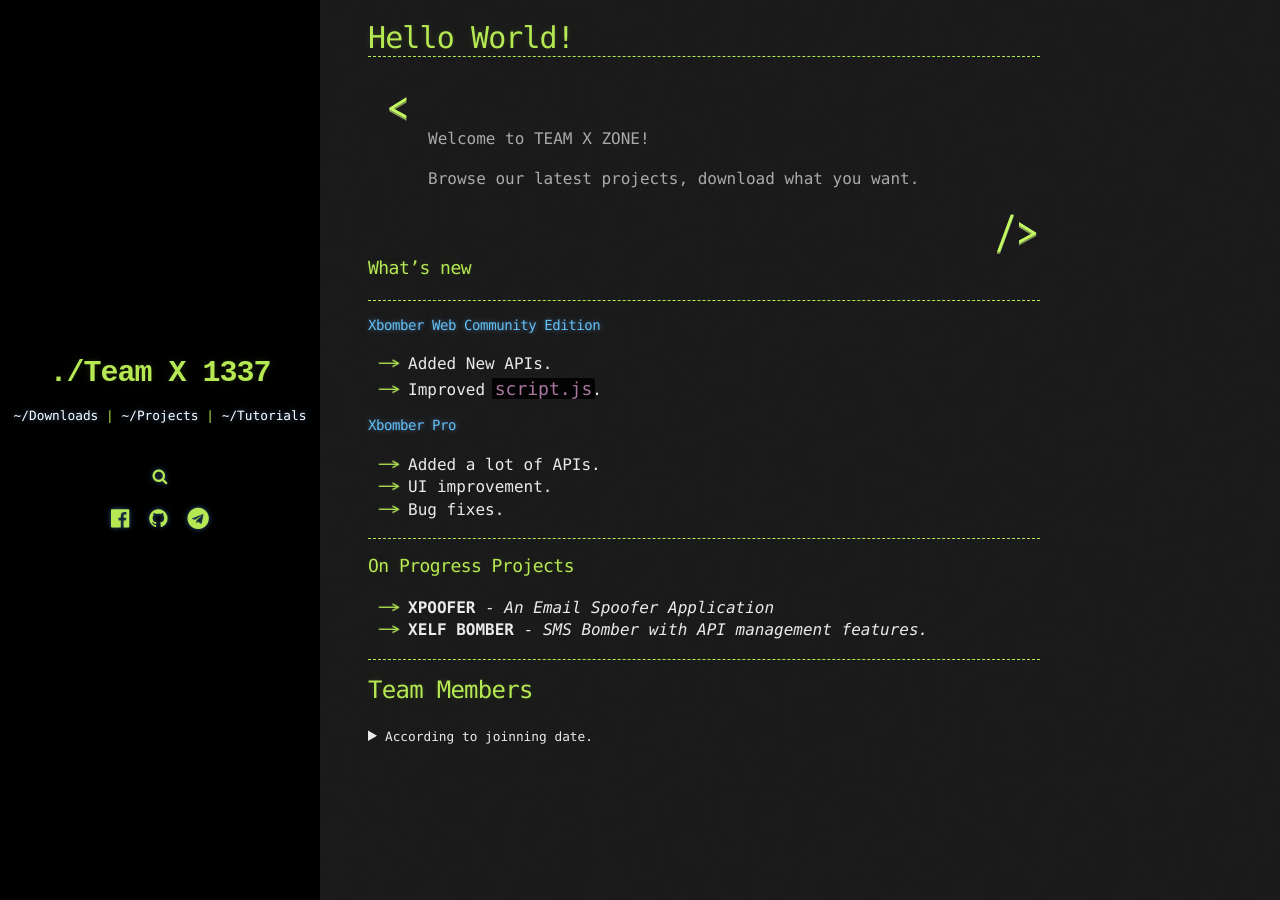
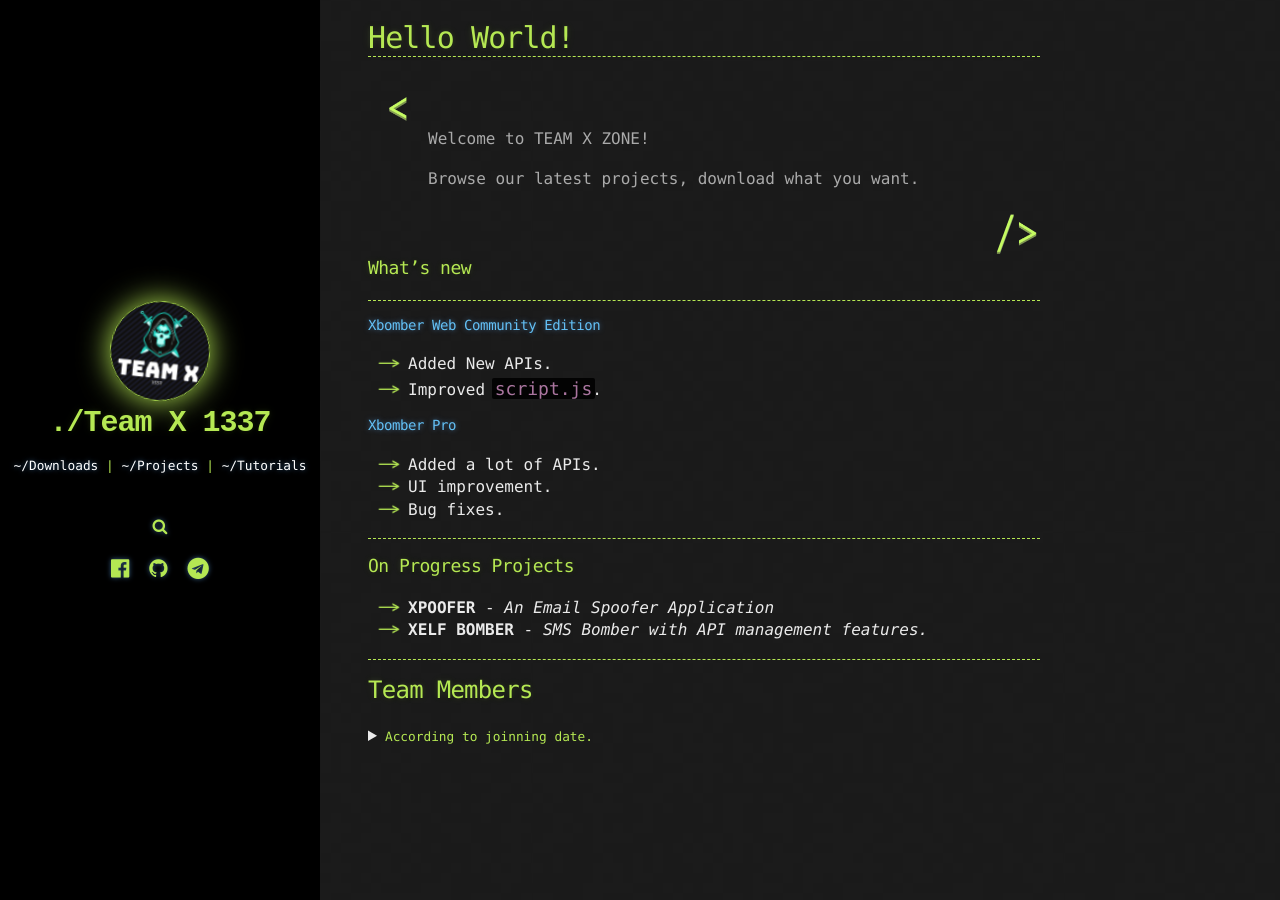
Before and after one commit to WeAreTeamX/weareteamx.github.io, a Jekyll site: the page built from _pages/index.md, in a window 1280 px wide. Built offline with Jekyll 4.4.1, drawn with Linux system fonts in a browser that asks for light colours; nearby versions of some CDN libraries; library files that are not in the unit come from our copies.

Commit message:
Added social meta tags
Added image spinner

```diff
--- a/_layouts/default.html
+++ b/_layouts/default.html
@@ -1,10 +1,28 @@
 <!DOCTYPE html>
-<html lang="{{ site.lang | default: "en-US" }}">
+<html lang="{{ site.lang | default: " en-US" }}">
 
 <head>
   <meta charset='utf-8'>
   <meta http-equiv="X-UA-Compatible" content="IE=edge">
   <meta name="viewport" content="width=device-width, initial-scale=1">
+
+  <!-- SEO / Google -->
+  <meta name="author" content="Shayer Mahmud Sowmik">
+  <meta name="description"
+    content="Official website of Team X 1337. Browse our latest cool projects and download crazy stuffs.">
+
+  <!-- Social: Facebook / Open Graph -->
+  <meta property="fb:app_id" content="858189118296094">
+  <meta property="og:url" content="https://weareteamx.github.io/">
+  <meta property="og:type" content="article">
+  <meta property="og:title" content="Team X 1337 Official Website">
+  <meta property="og:image" content="assets/images/logo.png" />
+  <meta property="og:description"
+    content="Official website of Team X 1337. Browse our latest cool projects and download crazy stuffs.">
+  <meta property="og:site_name" content="Team X 1337">
+  <meta property="article:author" content="https://www.facebook.com/ffsowmik">
+  <meta property="article:publisher" content="https://web.facebook.com/groups/team.x.official.community">
+
   <link rel="stylesheet" href="https://stackpath.bootstrapcdn.com/bootstrap/4.5.0/css/bootstrap.min.css"
     integrity="sha384-9aIt2nRpC12Uk9gS9baDl411NQApFmC26EwAOH8WgZl5MYYxFfc+NcPb1dKGj7Sk" crossorigin="anonymous">
   <script src="https://code.jquery.com/jquery-3.5.1.min.js"
@@ -20,7 +38,7 @@
     src="https://cdnjs.cloudflare.com/ajax/libs/mathjax/2.7.1/MathJax.js?config=TeX-AMS-MML_HTMLorMML">
     </script>
   <link rel="stylesheet" href="{{ '/assets/css/style.css?v=' | append: site.github.build_revision | relative_url }}">
-  <link rel="stylesheet" href="{{ "/assets/css/prism.css" | prepend: site.baseurl }}">
+  <link rel="stylesheet" href="{{ " /assets/css/prism.css" | prepend: site.baseurl }}">
   <link href="https://stackpath.bootstrapcdn.com/font-awesome/4.7.0/css/font-awesome.min.css" rel="stylesheet"
     integrity="sha384-wvfXpqpZZVQGK6TAh5PVlGOfQNHSoD2xbE+QkPxCAFlNEevoEH3Sl0sibVcOQVnN" crossorigin="anonymous">
   {% if site.google_site_verification_content %}
@@ -46,6 +64,11 @@
 
   <div id="header">
     <div class="container">
+      <div class="header_img">
+        <a href="/">
+          <img src="/assets/images/logo.png" id="logo" alt="" width="100px">
+        </a>
+      </div>
       <div class="title-container">
         <a id="a-title" href="{{ '/' | relative_url }}">
           <h1>{{ site.title | default: site.github.repository_name }}</h1>
@@ -69,7 +92,8 @@
 
   <div id="content" class="container">
     <section id="main_content">
-      {% include anchor_headings.html anchorClass='anchor' h_max=2 html=content anchorBody="<i class='fa fa-link' aria-hidden='true'></i>" %}
+      {% include anchor_headings.html anchorClass='anchor' h_max=2 html=content anchorBody="<i class='fa fa-link'
+        aria-hidden='true'></i>" %}
     </section>
   </div>
 
@@ -86,7 +110,7 @@
     {% include social_links.html %}
   </footer>
 
-  <script src="{{ "/assets/js/prism.js" | absolute_url }}"></script>
+  <script src="{{ " /assets/js/prism.js" | absolute_url }}"></script>
   <button onclick="topFunction()" class="fa fa-arrow-up" id="top" title="Go to top"></button>
   <script>
     topScroll = document.getElementById("top");
@@ -137,7 +161,9 @@
         $('#navbarSupportedContent').css('max-height', (document.body.clientHeight - $('.title-container').outerHeight() - $('#bottom-bar').outerHeight() - $('.navbar-toggler').outerHeight() - 50));
       }
     }
+
   </script>
+
 
 </body>
 
--- a/_pages/index.md
+++ b/_pages/index.md
@@ -48,7 +48,7 @@
 ## Team Members
 
 <details>
-<summary><small>According to joinning date.</small></summary>
+<summary><small class="sm-heading">According to joinning date. </small></summary>
 
 <dl>
 
--- a/_sass/theme.scss
+++ b/_sass/theme.scss
@@ -317,7 +317,7 @@
   width  : 16px;
   height : 16px;
   margin : 1px 8px 0 0;
-  float  : left;
+  // float  : left;
 }
 
 .btn-github .icon {
@@ -676,3 +676,38 @@
     color: inherit;
   }
 }
+
+
+.header_img {
+  display: flex;
+  justify-content: center;
+}
+
+
+.sm-heading {
+  color: #b5e853;
+
+  &:hover {
+    text-shadow: 0 0 5px 0 lime;
+  }
+}
+
+#logo {
+  border: 1px solid #b5e853;
+  border-radius: 100%;
+  box-shadow: 0 0 30px 0 #b5e853;
+  animation: flip 5s infinite linear;
+}
+
+
+@keyframes flip {
+  0% {
+    transform: rotate(0deg);
+    // transform: scaleX(-1);
+  }
+
+  100% {
+    transform: rotate(359deg);
+    // transform: scaleX(1);
+  }
+}
--- /dev/null
+++ b/assets/js/script.js
@@ -0,0 +1,4 @@
+document.querySelector("#logo").addEventListener('ready', function () {
+    current_rotation += 90;
+    document.querySelector("#logo").style.transform = 'rotate(' + current_rotation + 'deg)';
+});
```
Also changed, not shown: assets/images/favicon.ico, assets/images/logo.png (added).
